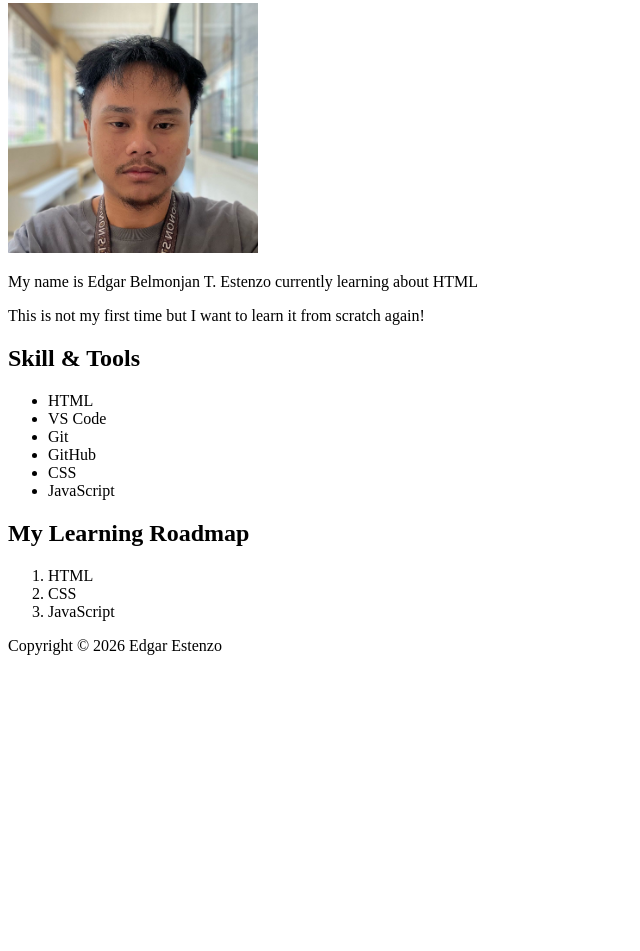
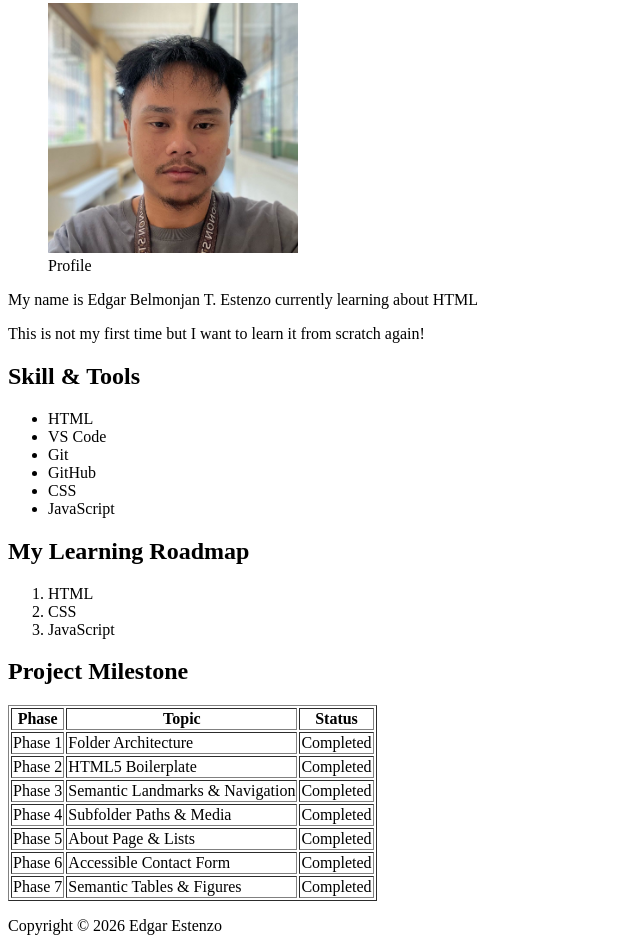
Before and after one commit to donggardo1011/personal-blog, a plain HTML site: page information/about.html in a window 1280 px wide. Shown: the part 198-1149 px from the top of the page, without its empty margins (0-640 px from the left). Before the commit the page ends 869 px from the top, so only its background shows below. Drawn offline with Linux system fonts and the light colour scheme.

Commit message:
Complete Phase 7: finish 7-phase milestone table and image figures

```diff
--- a/information/about.html
+++ b/information/about.html
@@ -23,7 +23,11 @@
             <main>
                 <section>
                     <h2>About Me</h2>
-                    <img src="../media/profile.jpg" alt="portrait photo of Edgar Estenzo" width="250">
+                    <figure>
+                        <img src="../media/profile.jpg" alt="portrait photo of Edgar Estenzo" width="250">
+                        <figcaption>Profile</figcaption>
+                    </figure>
+
                     <p>My name is Edgar Belmonjan T. Estenzo currently learning about HTML</p>
                     <p>This is not my first time but I want to learn it from scratch again!</p>
                 </section>
@@ -50,6 +54,66 @@
                         </ol>
                 </section>
 
+                <section>
+                    <h2>Project Milestone</h2>
+                    <table border="1">
+                        <thead>
+                            <tr>
+                                <th>Phase</th>
+                                <th>Topic</th>
+                                <th>Status</th>
+                            </tr>
+                        </thead>
+
+                        <tbody>
+                            <tr>
+                                <td>Phase 1</td>
+                                <td>Folder Architecture</td>
+                                <td>Completed</td>
+                            </tr>
+
+                            <tr>
+                                <td>Phase 2</td>
+                                <td>HTML5 Boilerplate</td>
+                                <td>Completed</td>
+                            </tr>
+
+                            <tr>
+                                <td>Phase 3</td>
+                                <td>Semantic Landmarks & Navigation</td>
+                                <td>Completed</td>
+                            </tr>
+
+                            <tr>
+                                <td>Phase 4</td>
+                                <td>Subfolder Paths & Media</td>
+                                <td>Completed</td>
+                            </tr>
+
+                            <tr>
+                                <td>Phase 5</td>
+                                <td>About Page & Lists</td>
+                                <td>Completed</td>
+                            </tr>
+
+                            <tr>
+                                <td>Phase 6</td>
+                                <td>Accessible Contact Form</td>
+                                <td>Completed</td>
+                            </tr>
+
+                            <tr>
+                                <td>Phase 7</td>
+                                <td>Semantic Tables & Figures</td>
+                                <td>Completed</td>
+                            </tr>
+
+
+                        </tbody>
+
+                    </table>
+                </section>
+
             </main>
 
         <footer><p>Copyright &copy; 2026 Edgar Estenzo</p></footer>
```
Also changed, not shown: blogpost/post.html (+4 -1 lines).
